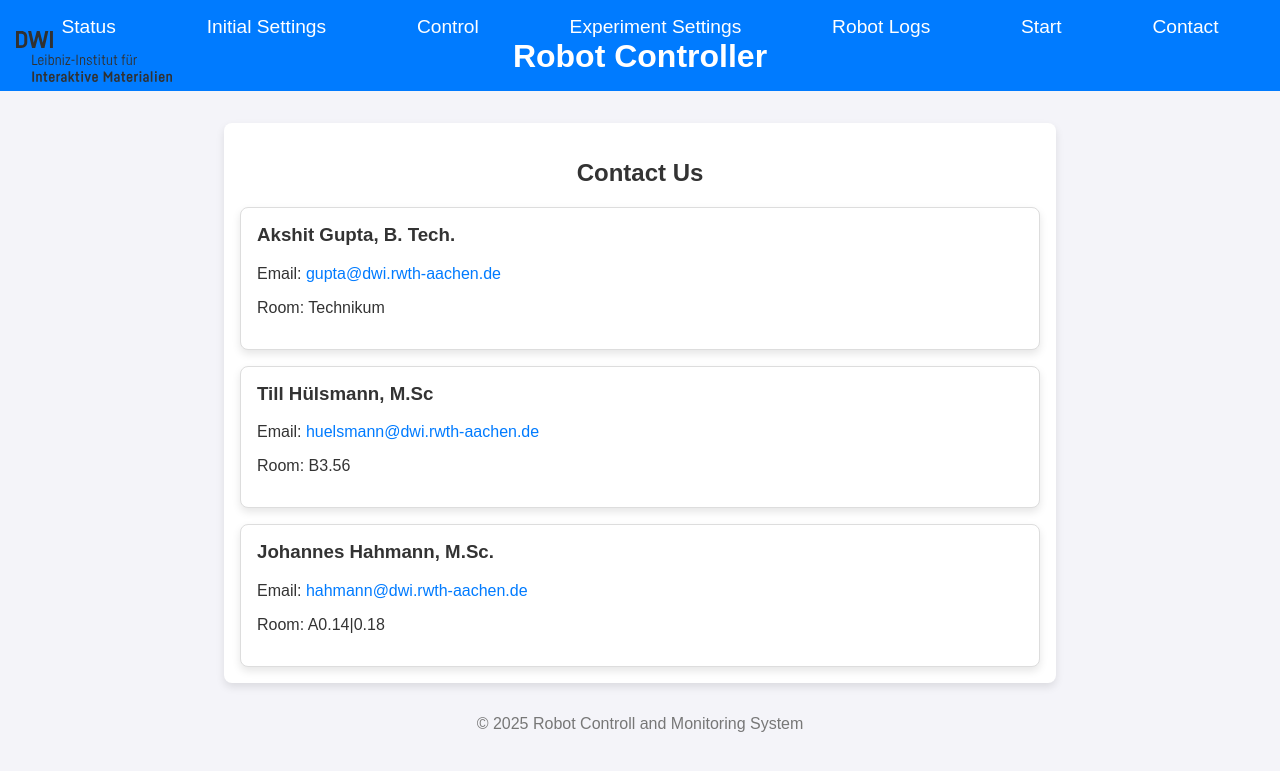
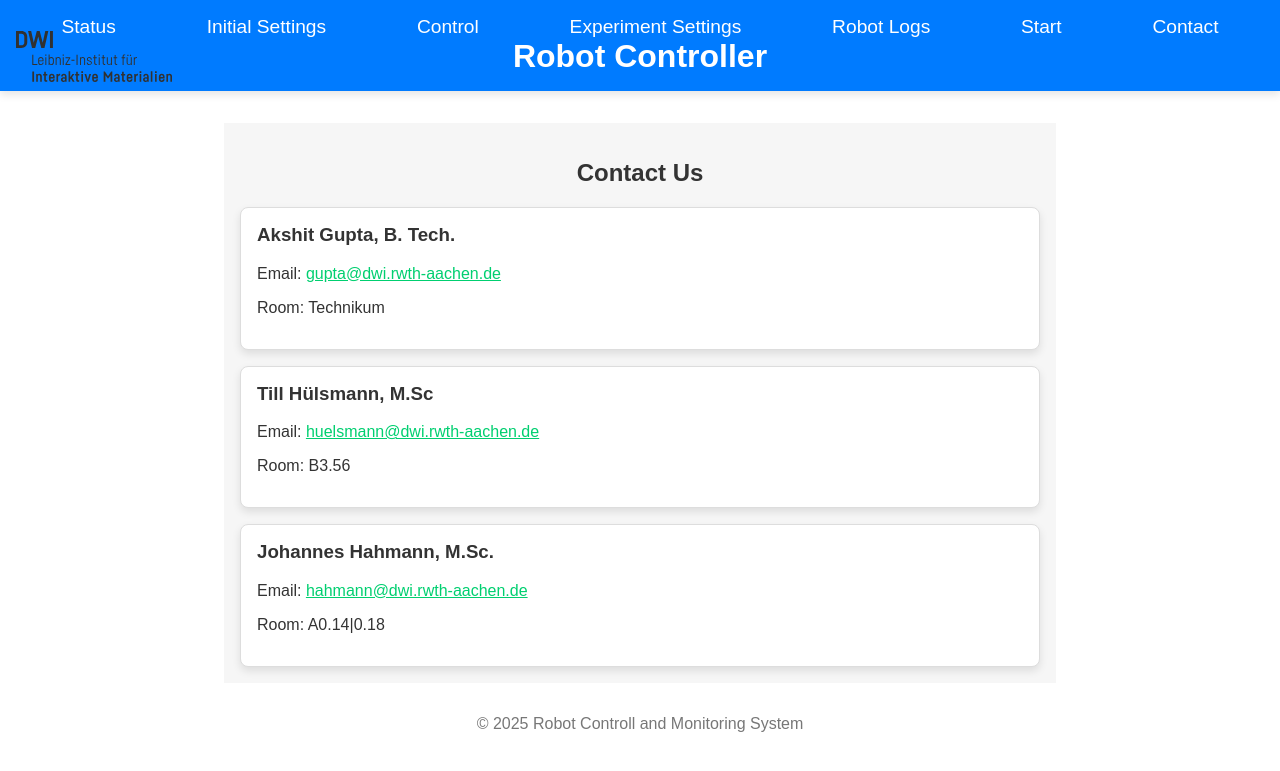
Before and after one commit to akshit-mee/Automated-Sample-Processing, a Flask app: page /contact in a window 1280 px wide. Shown: the top 771 px of the page. Run offline with Flask 3, Linux system fonts and the light colour scheme.

Commit message:
refactor styles for improved UI; update font, colors, and button styles

```diff
--- a/display/app/static/css/styles.css
+++ b/display/app/static/css/styles.css
@@ -1,8 +1,8 @@
 body {
-    font-family: Arial, sans-serif;
+    font-family: Arial, Helvetica, sans-serif;
     margin: 0;
     padding: 0;
-    background-color: #f4f4f9;
+    background-color: white;
     color: #333;
 }
 header {
@@ -10,14 +10,15 @@ header {
     color: white;
     text-align: center;
     padding: 1rem;
+    box-shadow: 0 4px 8px rgba(0, 0, 0, 0.1);
 }
 .container {
     max-width: 800px;
     margin: 2rem auto;
     padding: 1rem;
-    background: white;
-    box-shadow: 0 4px 8px rgba(0, 0, 0, 0.1);
-    border-radius: 8px;
+    background: #f6f6f6;
+    /* box-shadow: 0 4px 8px rgba(0, 0, 0, 0.1); */
+    border-radius: 0px;
 }
 h1, h2 {
     text-align: center;
@@ -38,6 +39,7 @@ header nav a {
     font-size: 1.2rem;
 }
 header nav a:hover {
+    color: #00cf70;
     text-decoration: underline;
 }
 label {
@@ -52,14 +54,15 @@ input {
 button {
     padding: 0.7rem;
     font-size: 1rem;
-    color: white;
-    background-color: #007BFF;
-    border: none;
-    border-radius: 4px;
+    color: #00cf70;
+    background-color: white;
+    border: 2px solid #00cf70;
+    /* border-color: #00cf70; */
     cursor: pointer;
 }
 button:hover {
-    background-color: #0056b3;
+    background-color: #00cf70;
+    color: White
 }
 .status {
     text-align: center;
@@ -108,7 +111,7 @@ tr.highlight-row {
 }
 .progress {
     height: 20px;
-    background-color: #007BFF;
+    background-color: #00cf70;
     width: 0%;
 }
 .contacts {
@@ -127,9 +130,11 @@ tr.highlight-row {
     margin-top: 0;
 }
 .contact-card a {
-    color: #007BFF;
-    text-decoration: none;
+    color: #00cf70;
+    text-decoration: underline;
 }
 .contact-card a:hover {
     text-decoration: underline;
+    text-underline-offset: 8px;
+    transition: text-underline-offset 0.3s ease-in-out;
 }
```
